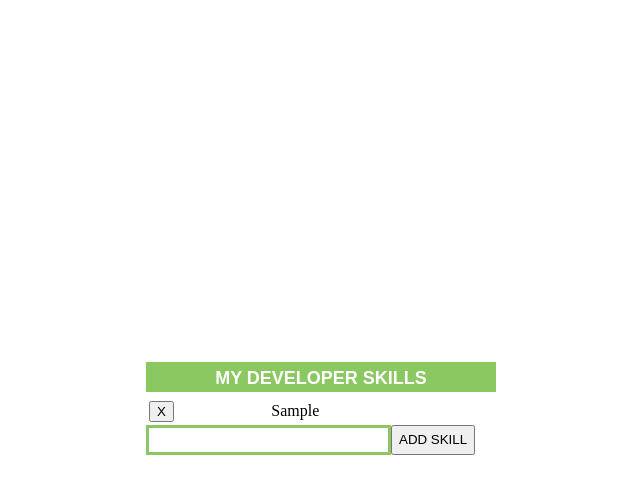
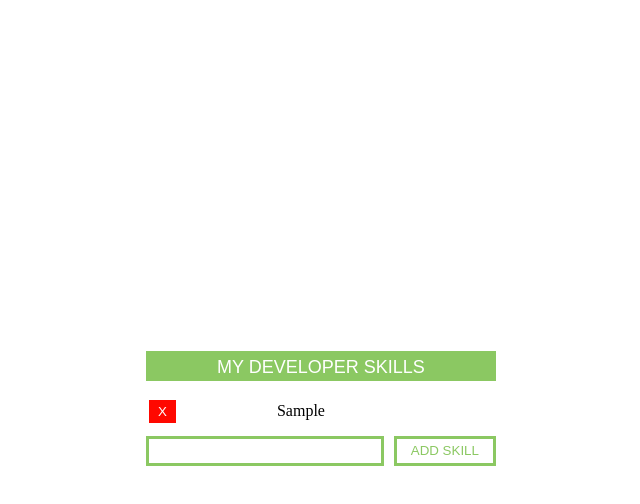
Before and after one commit to folksoul91/My-Developer-Skills, a plain HTML site: page index.html in a window 1280 px wide. Both pictures are taken after typing "Sample" into the empty fields and a click on the button "ADD SKILL". Shown: the whole page, without its empty margins (319-959 px from the left). Drawn offline with nearby package versions, Linux system fonts and the light colour scheme.

Commit message:
styled btn and delete using css

```diff
--- a/app.js
+++ b/app.js
@@ -1,6 +1,6 @@
 $("#btn").click(() => {
   let userInput = $("#user-input").val();
-  let addTableRows = `<tr><td><button class='delete'>X</button></td><td>${userInput}</td></tr>`;
+  let addTableRows = `<tr><td><button id='delete'>X</button></td><td>${userInput}</td></tr>`;
   $("#table").append(addTableRows);
   $("#user-input").val("");
 });
--- a/style.css
+++ b/style.css
@@ -21,7 +21,6 @@ body {
   width: 350px;
   font-size: 18px;
   font-family: sans-serif;
-  font-weight: bold;
   line-height: 32px;
   margin-bottom: 6px;
   background-color: rgb(139, 200, 98);
@@ -30,3 +29,19 @@ body {
 #second-div {
   display: flex;
 }
+
+#btn {
+  width: 30%;
+  height: 30px;
+  margin-left: 10px;
+  border: 3px solid rgb(139, 200, 98);
+  background-color: rgb(255, 255, 255);
+  color: rgb(139, 200, 98);
+}
+
+#delete {
+  color: rgb(255, 255, 255);
+  background-color: rgb(255, 8, 0);
+  border: 3px solid rgb(255, 8, 0);
+  margin: 10px auto;
+}
```
